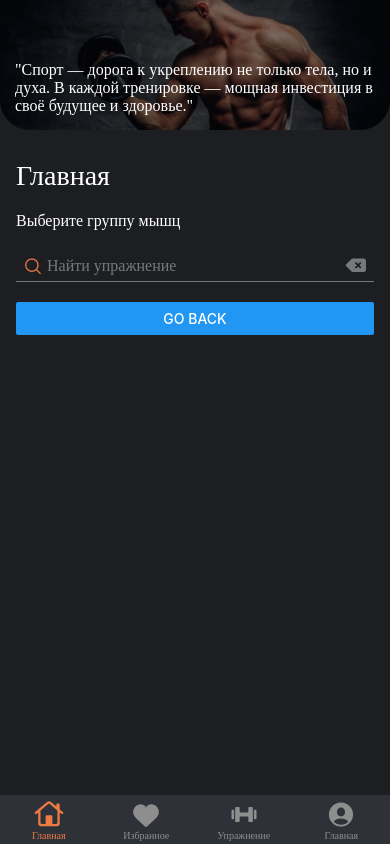
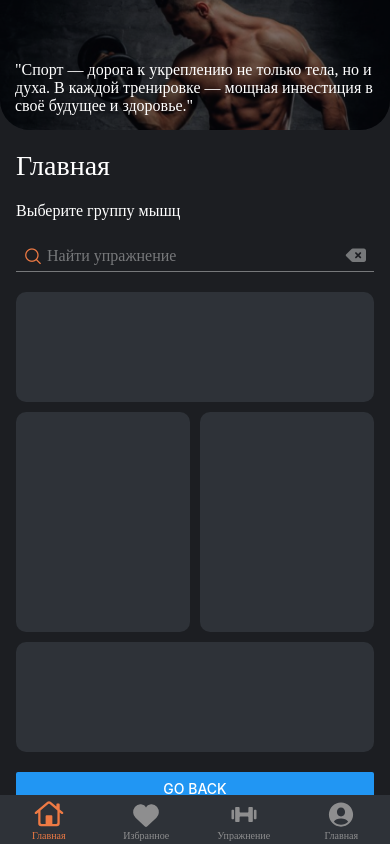
Before and after one commit to HuziMuzi/SportApp, a React Native app: screen /home in a window 390 px wide. Built offline with nearby package versions, Linux system fonts and the light colour scheme.

Commit message:
feat: reanimated

```diff
--- a/babel.config.js
+++ b/babel.config.js
@@ -13,5 +13,6 @@ module.exports = {
         },
       },
     ],
+    'react-native-reanimated/plugin',
   ],
 };
--- a/package.json
+++ b/package.json
@@ -22,6 +22,7 @@
     "react": "18.2.0",
     "react-native": "^0.73.4",
     "react-native-linear-gradient": "^2.8.3",
+    "react-native-reanimated": "^3.7.0",
     "react-native-safe-area-context": "^4.9.0",
     "react-native-screens": "^3.29.0",
     "react-native-svg": "^14.1.0",
--- a/src/InnerApp.tsx
+++ b/src/InnerApp.tsx
@@ -7,6 +7,8 @@ import {HomeNavigator} from '@screens/HomeNavigator.tsx';
 import {RootStackParamList} from 'types/types.ts';
 import {GreetingScreen} from '@screens/Greeting.tsx';
 import {useTheme} from 'src/theme/hooks.ts';
+import {View} from 'react-native';
+import {useSafeAreaInsets} from 'react-native-safe-area-context';
 
 const RootStack = createNativeStackNavigator<RootStackParamList>();
 
--- a/src/components/Main/HeaderImage.tsx
+++ b/src/components/Main/HeaderImage.tsx
@@ -7,8 +7,8 @@ import {s} from 'src/shared/lib/styles.ts';
 
 export const HeaderImage = () => {
   const {top} = useSafeAreaInsets();
+  const height = 130 + top;
   const {colors} = useTheme();
-  const height = 130 + top;
 
   return (
     <View style={[styles.container, {height}]}>
@@ -25,6 +25,7 @@ export const HeaderImage = () => {
 
 const styles = StyleSheet.create({
   container: {
+    // position: 'absolute',
     width: '100%',
     overflow: 'hidden',
     borderBottomRightRadius: 30,
--- a/src/components/Main/Main.tsx
+++ b/src/components/Main/Main.tsx
@@ -1,25 +1,48 @@
 import React from 'react';
-import {Button, StyleSheet, View} from 'react-native';
+import {
+  Button,
+  NativeScrollEvent,
+  NativeSyntheticEvent,
+  ScrollView,
+  StyleSheet,
+  View,
+} from 'react-native';
 import {Text} from 'src/ui/Text.tsx';
 import {useTypedNavigation} from 'src/shared/lib/hooks/useTypeNavigation.ts';
 import {HeaderImage} from 'src/components/Main/HeaderImage.tsx';
 import {s} from 'src/shared/lib/styles.ts';
 import {SearchInput} from 'src/components/Main/SearchInput.tsx';
 import {MainTitle} from 'src/ui/MainTitle.tsx';
+import {useTheme} from 'src/theme/hooks.ts';
+import {MuscleGroups} from 'src/components/MuscleGroups/MuscleGroups.tsx';
+import Animated, {useSharedValue} from 'react-native-reanimated';
 
 export const Main = () => {
+  // const height = useSharedValue(130);
   const {navigate} = useTypedNavigation();
+  // const {colors} = useTheme();
 
   return (
-    <View style={styles.container}>
+    <ScrollView
+      style={styles.container}
+      scrollEventThrottle={16}
+      onScroll={(e: NativeSyntheticEvent<NativeScrollEvent>) => {
+        // console.log(e.nativeEvent.contentOffset);
+        // const y_offset = e.nativeEvent.contentOffset.y;
+        // if (y_offset <= 130) {
+        //   height.value = height.value - y_offset;
+        // }
+      }}>
+      {/*<Animated.View style={{width: '100%', height, backgroundColor: 'red'}} />*/}
       <HeaderImage />
       <View style={[s.px16, s.rgp20]}>
         <MainTitle title="Главная" />
         <Text m_p>Выберите группу мышц</Text>
         <SearchInput />
+        <MuscleGroups />
         <Button title={'go back'} onPress={() => navigate('greeting')} />
       </View>
-    </View>
+    </ScrollView>
   );
 };
 
--- /dev/null
+++ b/src/components/MuscleGroups/CardHorizontal.tsx
@@ -0,0 +1,20 @@
+import React from 'react';
+import {View} from 'react-native';
+import {useTheme} from 'src/theme/hooks.ts';
+
+type Props = {};
+
+export const CardHorizontal = ({}: Props) => {
+  const {colors} = useTheme();
+
+  return (
+    <View
+      style={{
+        height: 110,
+        width: '100%',
+        backgroundColor: colors.strong_gray,
+        borderRadius: 10,
+      }}
+    />
+  );
+};
--- /dev/null
+++ b/src/components/MuscleGroups/CardVertical.tsx
@@ -0,0 +1,20 @@
+import React from 'react';
+import {View} from 'react-native';
+import {useTheme} from 'src/theme/hooks.ts';
+
+type Props = {};
+
+export const CardVertical = ({}: Props) => {
+  const {colors} = useTheme();
+
+  return (
+    <View
+      style={{
+        height: 220,
+        flex: 1,
+        backgroundColor: colors.strong_gray,
+        borderRadius: 10,
+      }}
+    />
+  );
+};
--- /dev/null
+++ b/src/components/MuscleGroups/MuscleGroups.tsx
@@ -0,0 +1,22 @@
+import React from 'react';
+import {ScrollView, View} from 'react-native';
+import {useTheme} from 'src/theme/hooks.ts';
+import {CardHorizontal} from 'src/components/MuscleGroups/CardHorizontal.tsx';
+import {CardVertical} from 'src/components/MuscleGroups/CardVertical.tsx';
+
+type Props = {};
+
+export const MuscleGroups = ({}: Props) => {
+  const {colors} = useTheme();
+
+  return (
+    <View style={{gap: 10}}>
+      <CardHorizontal />
+      <View style={{columnGap: 10, flexDirection: 'row'}}>
+        <CardVertical />
+        <CardVertical />
+      </View>
+      <CardHorizontal />
+    </View>
+  );
+};
```
Also changed, not shown: 2 other files (tests, documents, lock files or other folders).
